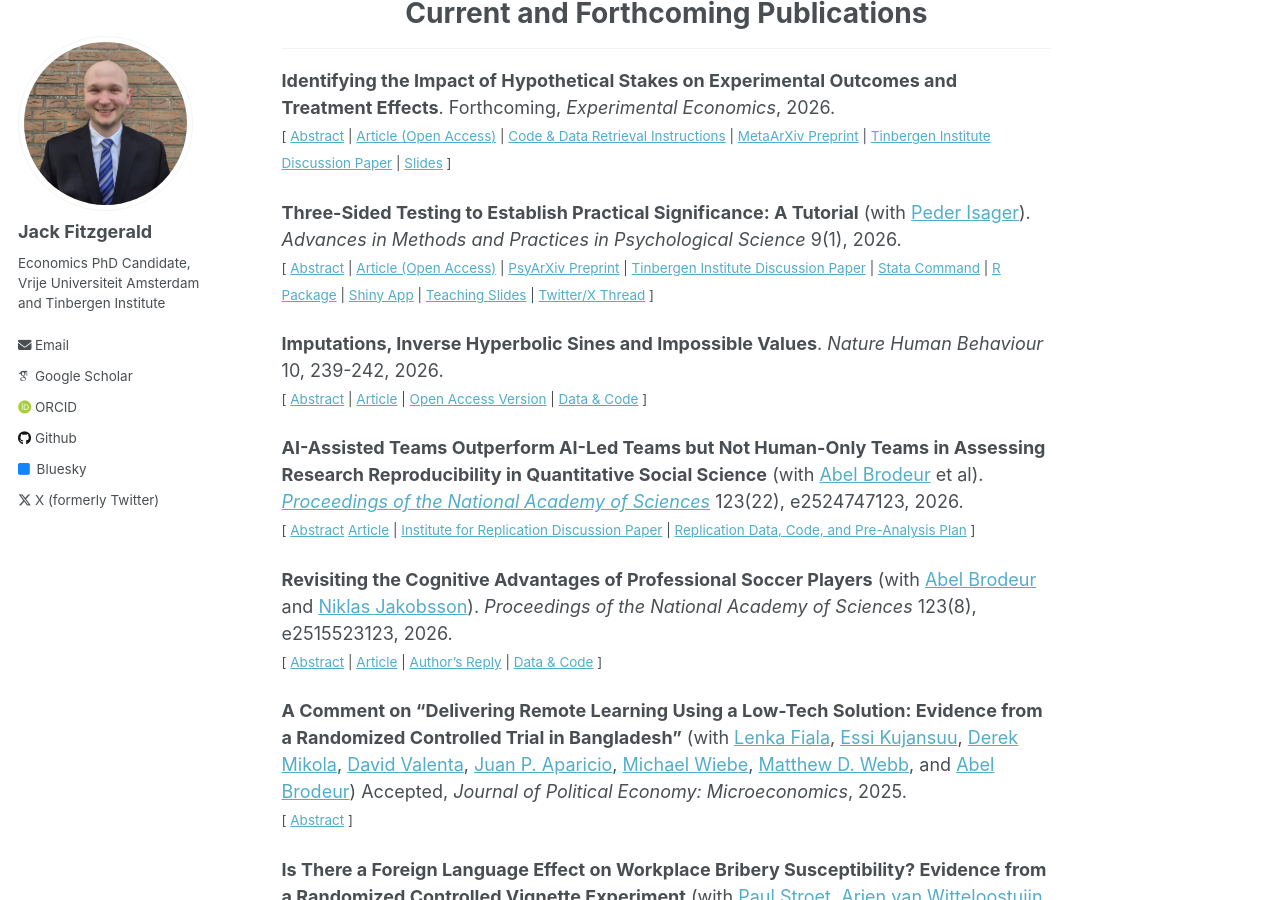
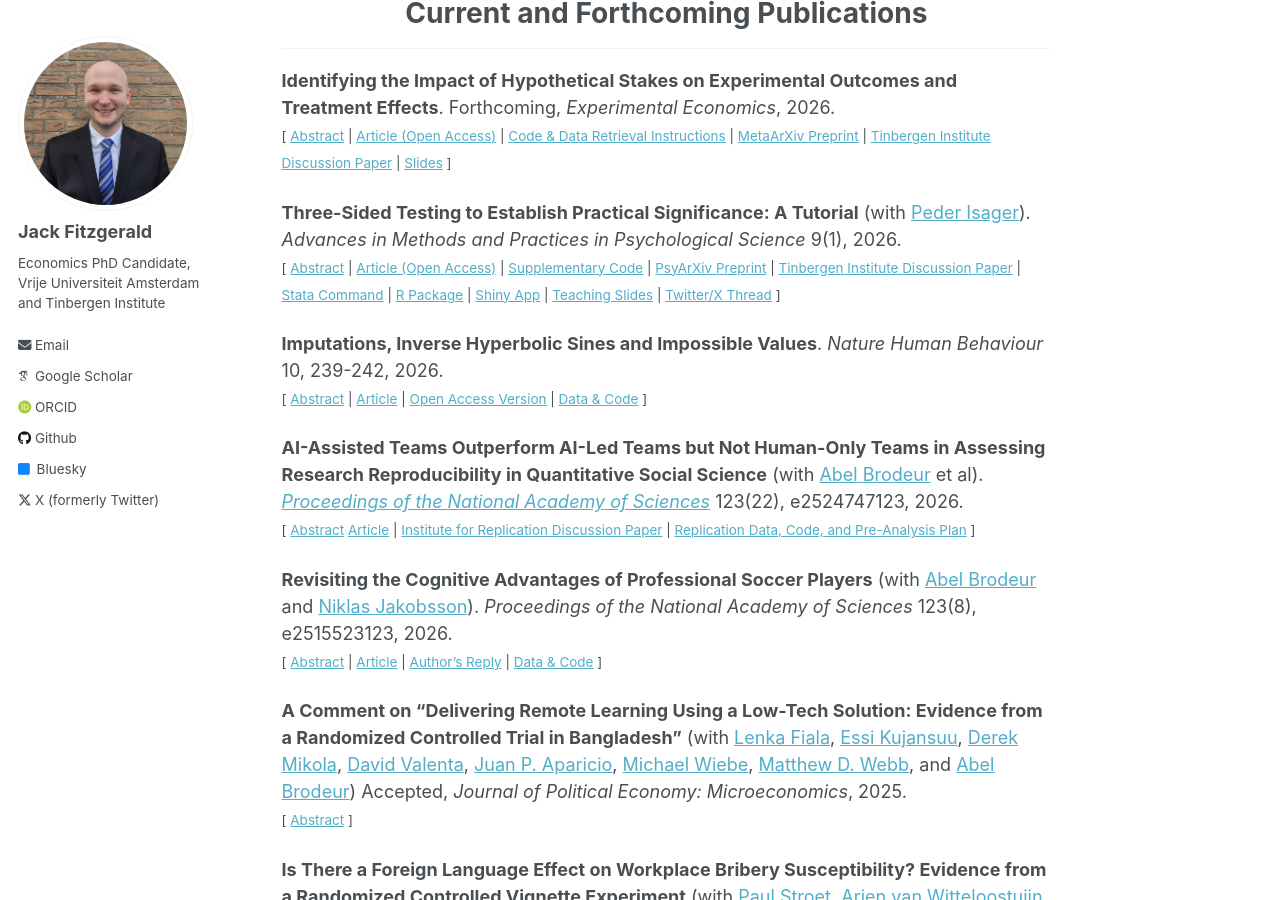
Before and after one commit to jack-fitzgerald/jack-fitzgerald.github.io, a Jekyll site: the page built from _pages/papers.md, in a window 1280 px wide and 900 px high, scrolled down 347 px. Built offline with Jekyll 4.4.1, drawn with Linux system fonts in a browser that asks for light colours; some web fonts are replaced.

Commit message:
Update papers.md

```diff
--- a/_pages/papers.md
+++ b/_pages/papers.md
@@ -31,7 +31,7 @@ Recent studies showing that some outcome variables do not statistically signific
 </small><br><br/></div>
 
 **Three-Sided Testing to Establish Practical Significance: A Tutorial** (with [Peder Isager](https://pedermisager.org/)). <i>Advances in Methods and Practices in Psychological Science</i> 9(1), 2026. <br/>
-<small>[ <a href="#/" onclick="visib('TST')">Abstract</a> | [Article (Open Access)](https://doi.org/10.1177/25152459251412435) | [PsyArXiv Preprint](https://doi.org/10.31234/osf.io/8y925_v3) | [Tinbergen Institute Discussion Paper](https://papers.tinbergen.nl/24077.pdf) | [Stata Command](https://github.com/jack-fitzgerald/tsti) | [R Package](https://doi.org/10.32614/CRAN.package.eqtesting) | [Shiny App](https://jack-fitzgerald.shinyapps.io/shinyTST/) | [Teaching Slides](https://jack-fitzgerald.github.io/files/TST_Slides.pdf) | [Twitter/X Thread](https://threadreaderapp.com/thread/1870130179160584350.html) ] </small>
+<small>[ <a href="#/" onclick="visib('TST')">Abstract</a> | [Article (Open Access)](https://doi.org/10.1177/25152459251412435) | [Supplementary Code](https://osf.io/nzgtc/overview) | [PsyArXiv Preprint](https://doi.org/10.31234/osf.io/8y925_v3) | [Tinbergen Institute Discussion Paper](https://papers.tinbergen.nl/24077.pdf) | [Stata Command](https://github.com/jack-fitzgerald/tsti) | [R Package](https://doi.org/10.32614/CRAN.package.eqtesting) | [Shiny App](https://jack-fitzgerald.shinyapps.io/shinyTST/) | [Teaching Slides](https://jack-fitzgerald.github.io/files/TST_Slides.pdf) | [Twitter/X Thread](https://threadreaderapp.com/thread/1870130179160584350.html) ] </small>
 
 <div id="TST" style="display: none; text-align: justify; line-height: 1.2" ><small>
 
```
